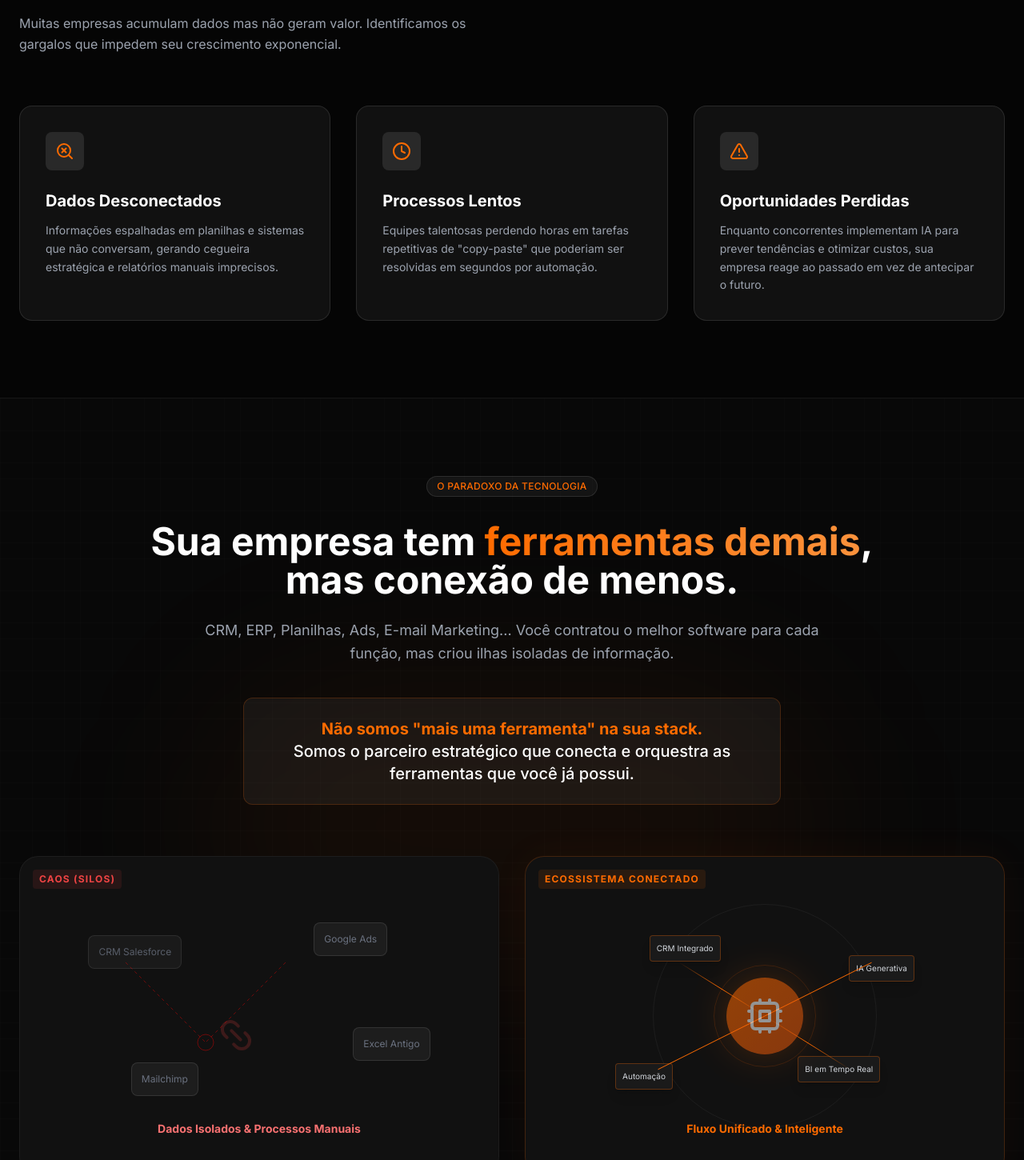
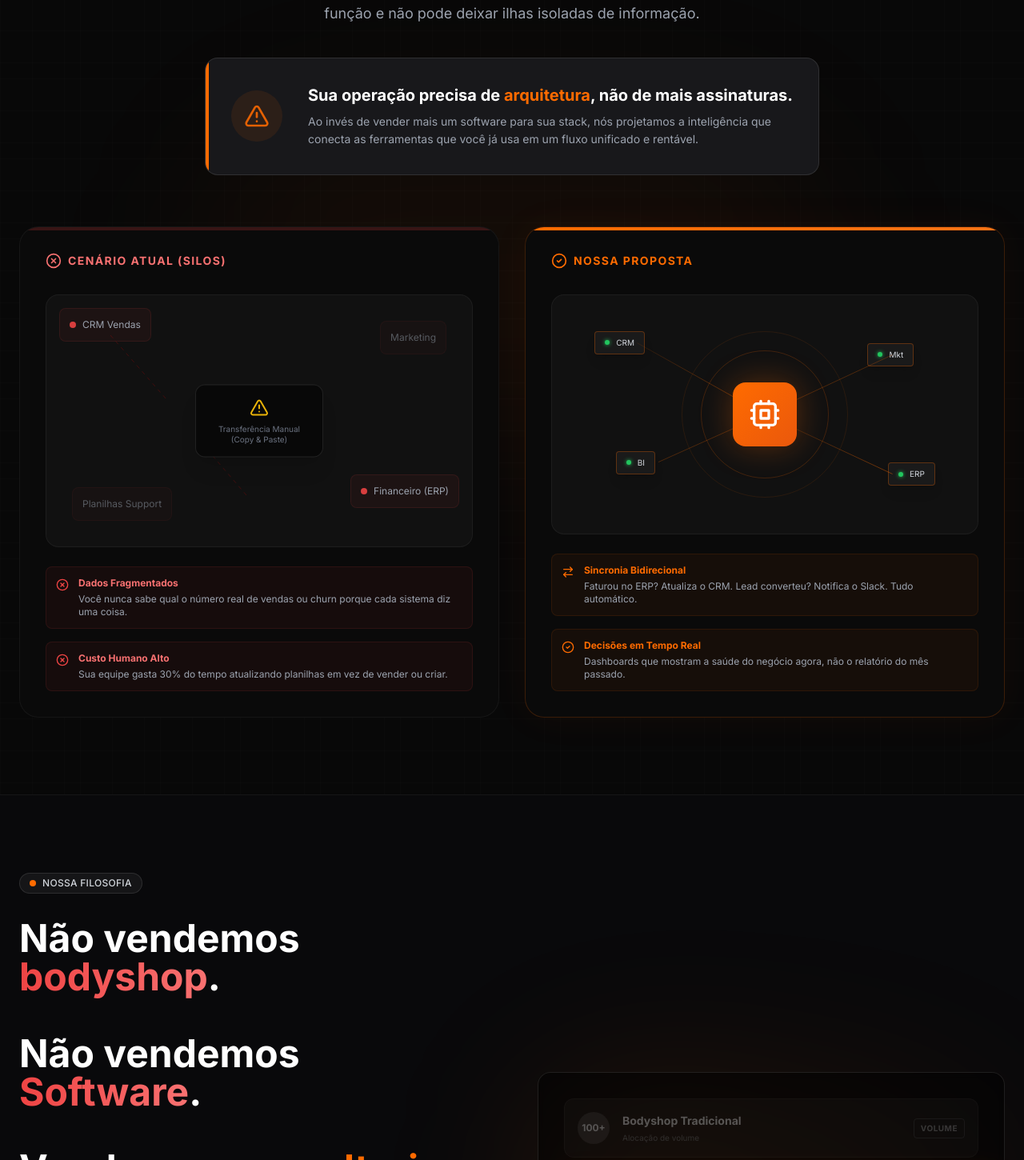
Before and after one commit to edshowsz/delavia-tech, a Next.js app: page / in a window 1280 px wide. Shown: the part 1020-2470 px from the top of the page at 80% size. Built offline with nearby package versions, Linux system fonts and the light colour scheme.

Commit message:
ajustes de posicionamento

```diff
--- a/app/page.tsx
+++ b/app/page.tsx
@@ -18,11 +18,10 @@ export default function Home() {
   return (
     <main className="bg-[#050505] min-h-screen text-white selection:bg-primary selection:text-white">
       <Navbar onContactClick={openModal} />
-      <Hero onContactClick={openModal} />
       <PainPoints />
       <IntegrationConcept />
+      <Methodology />
       <Services />
-      <Methodology />
       <Footer onContactClick={openModal} />
 
       <ContactModal isOpen={isModalOpen} onClose={() => setIsModalOpen(false)} />
--- a/components/Hero.tsx
+++ b/components/Hero.tsx
@@ -26,13 +26,13 @@ export default function Hero({ onContactClick }: HeroProps) {
         <div className="flex flex-col md:flex-row gap-4 justify-center items-center">
           <button
             onClick={onContactClick}
-            className="group relative bg-primary hover:bg-primary-hover text-white px-8 py-4 rounded-lg font-semibold transition-all duration-300 flex items-center gap-2"
+            className="group relative bg-primary hover:bg-primary-hover text-white px-8 py-4 rounded-lg font-semibold transition-all duration-300 flex items-center gap-2 shadow-[0_0_20px_rgba(255,107,0,0.3)] hover:shadow-[0_0_30px_rgba(255,107,0,0.5)]"
           >
-            Iniciar Transformação
+            Agendar Diagnóstico
             <ArrowRight className="group-hover:translate-x-1 transition-transform" />
           </button>
-          <a href="#solutions" className="px-8 py-4 rounded-lg font-medium text-gray-300 hover:text-white hover:bg-white/5 transition-all">
-            Explorar Soluções
+          <a href="#solutions" className="px-8 py-4 rounded-lg font-medium text-gray-300 hover:text-white hover:bg-white/5 transition-all text-sm uppercase tracking-wide">
+            Conheça nossa Consultoria
           </a>
         </div>
 
--- a/components/IntegrationConcept.tsx
+++ b/components/IntegrationConcept.tsx
@@ -1,4 +1,4 @@
-import { Link2, Layers, Cpu, Zap } from "lucide-react";
+import { Link2, Layers, Cpu, Zap, XCircle, CheckCircle2, AlertTriangle, ArrowRightLeft } from "lucide-react";
 
 export default function IntegrationConcept() {
   return (
@@ -16,90 +16,146 @@ export default function IntegrationConcept() {
 
         <h2 className="font-space text-4xl md:text-5xl font-bold text-white mb-6">
           Sua empresa tem <span className="text-transparent bg-clip-text bg-gradient-to-r from-primary to-orange-400">ferramentas demais</span>,
-          <br /> mas conexão de menos.
+          <br /> mas conexão de menos?
         </h2>
 
         <p className="max-w-3xl mx-auto text-lg text-gray-400 mb-10 leading-relaxed">
-          CRM, ERP, Planilhas, Ads, E-mail Marketing... Você contratou o melhor software para cada função,
-          mas criou ilhas isoladas de informação.
+          CRM, ERP, planilhas, ads, e-mail marketing... Você contratou o melhor software para cada função
+          e não pode deixar ilhas isoladas de informação.
         </p>
 
-        <div className="bg-white/5 border border-primary/20 rounded-xl p-6 mx-auto max-w-2xl mb-16">
-          <p className="text-xl text-white font-medium">
-            <span className="text-primary font-bold">Não somos "mais uma ferramenta" na sua stack.</span><br/>
-            Somos o parceiro estratégico que conecta e orquestra as ferramentas que você já possui.
-          </p>
+        <div className="bg-zinc-900 border border-white/10 rounded-2xl p-8 mx-auto max-w-3xl mb-16 relative overflow-hidden group">
+          <div className="absolute top-0 left-0 w-1 h-full bg-primary" />
+          <div className="flex flex-col md:flex-row items-center gap-8 relative z-10">
+            <div className="bg-primary/10 p-4 rounded-full text-primary shrink-0 animate-pulse">
+               <AlertTriangle size={32} />
+            </div>
+            <div className="text-left">
+              <h3 className="text-xl text-white font-bold mb-2">
+                Sua operação precisa de <span className="text-primary">arquitetura</span>, não de mais assinaturas.
+              </h3>
+              <p className="text-gray-400 leading-relaxed text-sm">
+                Ao invés de vender mais um software para sua stack, nós projetamos a inteligência que conecta as ferramentas que você já usa em um fluxo unificado e rentável.
+              </p>
+            </div>
+          </div>
         </div>
 
         {/* Chaos vs Order Visual */}
-        <div className="grid md:grid-cols-2 gap-8 items-start mt-12">
+        <div className="grid md:grid-cols-2 gap-8 items-stretch mt-12">
 
             {/* Left: Chaos */}
-            <div className="bg-[#111] p-8 rounded-3xl border border-white/5 relative overflow-hidden group hover:border-red-500/20 transition-all h-[400px] flex flex-col justify-between">
-                <div className="absolute top-4 left-4 text-xs font-bold text-red-500 uppercase tracking-widest bg-red-500/10 px-2 py-1 rounded">Caos (Silos)</div>
+            <div className="bg-[#0A0A0A] p-8 rounded-3xl border border-white/5 relative overflow-hidden group hover:border-red-900/30 transition-all flex flex-col">
+                <div className="absolute top-0 left-0 w-full h-1 bg-red-500/20" />
 
-                <div className="flex-1 relative w-full h-full">
-                    {/* Floating Icons simulating disconnect - using absolute naming to avoid import issues */}
-                    <div className="absolute top-[20%] left-[10%] p-3 bg-white/5 rounded-lg border border-white/10 text-gray-500 text-xs animate-pulse">CRM Salesforce</div>
-                    <div className="absolute bottom-[30%] right-[10%] p-3 bg-white/5 rounded-lg border border-white/10 text-gray-500 text-xs animate-bounce" style={{ animationDuration: '3s' }}>Excel Antigo</div>
-                    <div className="absolute top-[50%] left-[40%] text-red-500/20">
-                       <Link2 size={48} className="rotate-45" />
+                <div className="flex items-center justify-between mb-8">
+                     <div className="flex items-center gap-2 text-red-400">
+                        <XCircle size={20} />
+                        <span className="text-sm font-bold uppercase tracking-widest">Cenário Atual (Silos)</span>
+                     </div>
+                </div>
+
+                <div className="flex-1 relative min-h-[300px] bg-[#111] rounded-2xl border border-white/5 p-6 mb-6">
+                    {/* Disconnected Elements */}
+                    <div className="absolute top-4 left-4 p-3 bg-red-500/5 border border-red-500/10 rounded-lg text-xs text-gray-400 flex items-center gap-2">
+                        <div className="w-2 h-2 rounded-full bg-red-500 animate-pulse" />
+                        CRM Vendas
                     </div>
-                    <div className="absolute top-[15%] right-[20%] p-3 bg-white/5 rounded-lg border border-white/10 text-gray-500 text-xs">Google Ads</div>
-                    <div className="absolute bottom-[20%] left-[20%] p-3 bg-white/5 rounded-lg border border-white/10 text-gray-500 text-xs">Mailchimp</div>
+                    <div className="absolute bottom-12 right-4 p-3 bg-red-500/5 border border-red-500/10 rounded-lg text-xs text-gray-400 flex items-center gap-2">
+                        <div className="w-2 h-2 rounded-full bg-red-500 animate-pulse" />
+                        Financeiro (ERP)
+                    </div>
+                    <div className="absolute top-1/2 left-1/2 -translate-x-1/2 -translate-y-1/2 p-4 bg-[#080808] border border-white/10 rounded-xl shadow-xl z-10 text-center w-40">
+                       <AlertTriangle className="mx-auto text-yellow-500 mb-2" size={24} />
+                       <span className="text-[10px] text-gray-500 leading-tight block">Transferência Manual <br/> (Copy & Paste)</span>
+                    </div>
 
-                    {/* Red X marks or broken lines */}
-                    <svg className="absolute inset-0 w-full h-full pointer-events-none opacity-40">
-                       <path d="M100 100 L 200 200" stroke="red" strokeWidth="1" strokeDasharray="4 4" />
-                       <path d="M300 100 L 200 200" stroke="red" strokeWidth="1" strokeDasharray="4 4" />
-                       <circle cx="200" cy="200" r="10" stroke="red" fill="none" />
+                    <div className="absolute top-8 right-8 p-3 bg-red-500/5 border border-red-500/10 rounded-lg text-xs text-gray-400 opacity-50">
+                        Marketing
+                    </div>
+                    <div className="absolute bottom-8 left-8 p-3 bg-red-500/5 border border-red-500/10 rounded-lg text-xs text-gray-400 opacity-50">
+                        Planilhas Support
+                    </div>
+
+                    {/* Broken Lines */}
+                    <svg className="absolute inset-0 w-full h-full pointer-events-none opacity-20">
+                       <path d="M80 50 L 150 130" stroke="red" strokeWidth="1" strokeDasharray="5 5" />
+                       <path d="M250 250 L 190 180" stroke="red" strokeWidth="1" strokeDasharray="5 5" />
                     </svg>
+                </div>
 
-                    <div className="absolute bottom-4 w-full text-center">
-                       <p className="text-red-400 font-bold text-sm">Dados Isolados & Processos Manuais</p>
+                <div className="space-y-4">
+                    <div className="flex items-start gap-3 p-3 rounded-lg bg-red-500/5 border border-red-500/10">
+                        <XCircle size={16} className="text-red-500 mt-0.5 shrink-0" />
+                        <p className="text-xs text-gray-400 text-left"><strong className="text-red-400 block mb-1">Dados Fragmentados</strong>Você nunca sabe qual o número real de vendas ou churn porque cada sistema diz uma coisa.</p>
+                    </div>
+                    <div className="flex items-start gap-3 p-3 rounded-lg bg-red-500/5 border border-red-500/10">
+                        <XCircle size={16} className="text-red-500 mt-0.5 shrink-0" />
+                        <p className="text-xs text-gray-400 text-left"><strong className="text-red-400 block mb-1">Custo Humano Alto</strong>Sua equipe gasta 30% do tempo atualizando planilhas em vez de vender ou criar.</p>
                     </div>
                 </div>
             </div>
 
             {/* Right: Order (Solution) */}
-            <div className="bg-[#111] p-8 rounded-3xl border border-primary/20 relative overflow-hidden group transition-all shadow-[0_0_50px_rgba(255,107,0,0.05)] h-[400px] flex flex-col justify-between">
-                 <div className="absolute top-4 left-4 text-xs font-bold text-primary uppercase tracking-widest bg-primary/10 px-2 py-1 rounded">Ecossistema Conectado</div>
+            <div className="bg-[#0A0A0A] p-8 rounded-3xl border border-primary/20 relative overflow-hidden group shadow-[0_0_50px_rgba(255,107,0,0.05)] flex flex-col">
+                 <div className="absolute top-0 left-0 w-full h-1 bg-gradient-to-r from-primary to-orange-500" />
 
-                <div className="flex-1 relative w-full h-full flex items-center justify-center">
+                 <div className="flex items-center justify-between mb-8">
+                     <div className="flex items-center gap-2 text-primary">
+                        <CheckCircle2 size={20} />
+                        <span className="text-sm font-bold uppercase tracking-widest">Nossa proposta</span>
+                     </div>
+                </div>
+
+                <div className="flex-1 relative min-h-[300px] bg-[#111] rounded-2xl border border-white/5 p-6 mb-6 flex items-center justify-center overflow-hidden">
                     {/* Central Brain */}
                     <div className="relative z-10">
-                        <div className="w-24 h-24 bg-gradient-to-br from-primary to-orange-600 rounded-full flex items-center justify-center shadow-[0_0_50px_rgba(255,107,0,0.4)] animate-pulse-slow">
-                            <Cpu className="text-white w-12 h-12" />
+                        <div className="w-20 h-20 bg-gradient-to-br from-primary to-orange-600 rounded-2xl flex items-center justify-center shadow-[0_0_40px_rgba(255,107,0,0.3)]">
+                            <Cpu className="text-white w-10 h-10" />
                         </div>
-                        <div className="absolute -inset-4 border border-primary/30 rounded-full animate-spin-slow opacity-50" />
+                        {/* Orbiting particles */}
+                        <div className="absolute -inset-10 border border-primary/20 rounded-full animate-spin-slow duration-[10s]" />
+                        <div className="absolute -inset-16 border border-primary/10 rounded-full animate-spin-slow duration-[15s] reverse" />
                     </div>
 
-                    {/* Connected Nodes in Orbit */}
-                    <div className="absolute w-[280px] h-[280px] border border-white/5 rounded-full animate-spin-slow duration-[20s]" />
-
-                    <div className="absolute top-[20%] left-[20%] p-2 bg-[#1A1A1A] rounded border border-primary/30 text-[10px] text-gray-300 shadow-lg translate-x-4">CRM Integrado</div>
-                    <div className="absolute bottom-[25%] right-[20%] p-2 bg-[#1A1A1A] rounded border border-primary/30 text-[10px] text-gray-300 shadow-lg -translate-x-4">BI em Tempo Real</div>
-                    <div className="absolute top-[25%] right-[15%] p-2 bg-[#1A1A1A] rounded border border-primary/30 text-[10px] text-gray-300 shadow-lg translate-y-2">IA Generativa</div>
-                    <div className="absolute bottom-[20%] left-[15%] p-2 bg-[#1A1A1A] rounded border border-primary/30 text-[10px] text-gray-300 shadow-lg -translate-y-2">Automação</div>
+                    {/* Connected Nodes */}
+                    <div className="absolute top-[15%] left-[10%] px-3 py-1.5 bg-[#1A1A1A] rounded border border-primary/30 text-[10px] text-gray-300 shadow-lg flex items-center gap-2">
+                        <div className="w-1.5 h-1.5 rounded-full bg-green-500 shadow-[0_0_5px_#22c55e]" /> CRM
+                    </div>
+                    <div className="absolute bottom-[20%] right-[10%] px-3 py-1.5 bg-[#1A1A1A] rounded border border-primary/30 text-[10px] text-gray-300 shadow-lg flex items-center gap-2">
+                        <div className="w-1.5 h-1.5 rounded-full bg-green-500 shadow-[0_0_5px_#22c55e]" /> ERP
+                    </div>
+                     <div className="absolute top-[20%] right-[15%] px-3 py-1.5 bg-[#1A1A1A] rounded border border-primary/30 text-[10px] text-gray-300 shadow-lg flex items-center gap-2">
+                        <div className="w-1.5 h-1.5 rounded-full bg-green-500 shadow-[0_0_5px_#22c55e]" /> Mkt
+                    </div>
+                    <div className="absolute bottom-[25%] left-[15%] px-3 py-1.5 bg-[#1A1A1A] rounded border border-primary/30 text-[10px] text-gray-300 shadow-lg flex items-center gap-2">
+                        <div className="w-1.5 h-1.5 rounded-full bg-green-500 shadow-[0_0_5px_#22c55e]" /> BI
+                    </div>
 
                     {/* Glowing Connections */}
                     <svg className="absolute inset-0 w-full h-full pointer-events-none">
-                        <line x1="50%" y1="50%" x2="30%" y2="30%" stroke="url(#lineGradient)" strokeWidth="1" />
-                        <line x1="50%" y1="50%" x2="70%" y2="70%" stroke="url(#lineGradient)" strokeWidth="1" />
-                        <line x1="50%" y1="50%" x2="75%" y2="30%" stroke="url(#lineGradient)" strokeWidth="1" />
-                        <line x1="50%" y1="50%" x2="25%" y2="70%" stroke="url(#lineGradient)" strokeWidth="1" />
+                        <line x1="50%" y1="50%" x2="20%" y2="20%" stroke="url(#lineGradient)" strokeWidth="1" className="opacity-50" />
+                        <line x1="50%" y1="50%" x2="80%" y2="75%" stroke="url(#lineGradient)" strokeWidth="1" className="opacity-50" />
+                        <line x1="50%" y1="50%" x2="80%" y2="25%" stroke="url(#lineGradient)" strokeWidth="1" className="opacity-50" />
+                        <line x1="50%" y1="50%" x2="25%" y2="70%" stroke="url(#lineGradient)" strokeWidth="1" className="opacity-50" />
 
                         <defs>
                           <linearGradient id="lineGradient" x1="0%" y1="0%" x2="100%" y2="100%">
-                            <stop offset="0%" stopColor="#FF6B00" stopOpacity="0" />
-                            <stop offset="50%" stopColor="#FF6B00" stopOpacity="1" />
-                            <stop offset="100%" stopColor="#FF6B00" stopOpacity="0" />
+                            <stop offset="0%" stopColor="#FF6B00" stopOpacity="0.2" />
+                            <stop offset="100%" stopColor="#FF6B00" stopOpacity="0.8" />
                           </linearGradient>
                         </defs>
                     </svg>
+                </div>
 
-                     <div className="absolute bottom-4 w-full text-center">
-                       <p className="text-primary font-bold text-sm">Fluxo Unificado & Inteligente</p>
+                <div className="space-y-4">
+                    <div className="flex items-start gap-3 p-3 rounded-lg bg-primary/5 border border-primary/10">
+                        <ArrowRightLeft size={16} className="text-primary mt-0.5 shrink-0" />
+                        <p className="text-xs text-gray-400 text-left"><strong className="text-primary block mb-1">Sincronia Bidirecional</strong>Faturou no ERP? Atualiza o CRM. Lead converteu? Notifica o Slack. Tudo automático.</p>
+                    </div>
+                    <div className="flex items-start gap-3 p-3 rounded-lg bg-primary/5 border border-primary/10">
+                        <CheckCircle2 size={16} className="text-primary mt-0.5 shrink-0" />
+                        <p className="text-xs text-gray-400 text-left"><strong className="text-primary block mb-1">Decisões em Tempo Real</strong>Dashboards que mostram a saúde do negócio agora, não o relatório do mês passado.</p>
                     </div>
                 </div>
             </div>
--- a/components/Methodology.tsx
+++ b/components/Methodology.tsx
@@ -15,6 +15,9 @@ export default function Methodology() {
 
             <h2 className="font-space text-4xl md:text-5xl font-bold text-white mb-6">
               Não vendemos <span className="text-transparent bg-clip-text bg-gradient-to-r from-red-500 to-red-400 decoration-line-through">bodyshop</span>.
+              <br />
+              <br />
+              Não vendemos <span className="text-transparent bg-clip-text bg-gradient-to-r from-red-500 to-red-400 decoration-line-through">Software</span>.
               <br />
               <br />
               Vendemos <span className="text-primary">consultoria especializada</span>.
--- a/components/Services.tsx
+++ b/components/Services.tsx
@@ -60,27 +60,8 @@ const services = [
 
 export default function Services() {
   const [activeStep, setActiveStep] = useState(0);
-  const [isPaused, setIsPaused] = useState(false);
 
-  // Resume auto-play after interaction
-  useEffect(() => {
-    if (!isPaused) return;
-    const timeout = setTimeout(() => {
-      setIsPaused(false);
-    }, 10000); // Resume after 10s of inactivity
-
-    return () => clearTimeout(timeout);
-  }, [isPaused]);
-
-  // Auto-play logic
-  useEffect(() => {
-    if (isPaused) return;
-    const interval = setInterval(() => {
-      setActiveStep((prev) => (prev + 1) % services.length);
-    }, 4000);
-
-    return () => clearInterval(interval);
-  }, [isPaused]);
+  // No auto-play, interaction based
 
   return (
     <section id="solutions" className="py-24 bg-black relative overflow-hidden min-h-[800px] flex flex-col justify-center">
@@ -145,7 +126,8 @@ export default function Services() {
                 <div
                   key={service.id}
                   className="relative flex flex-col items-center group cursor-pointer z-10"
-                  onClick={() => { setActiveStep(index); setIsPaused(true); }}
+                  onClick={() => setActiveStep(index)} // Mobile click
+                  onMouseEnter={() => setActiveStep(index)} // Desktop hover
                 >
                   {/* Step Marker/Icon */}
                   <motion.div
```
